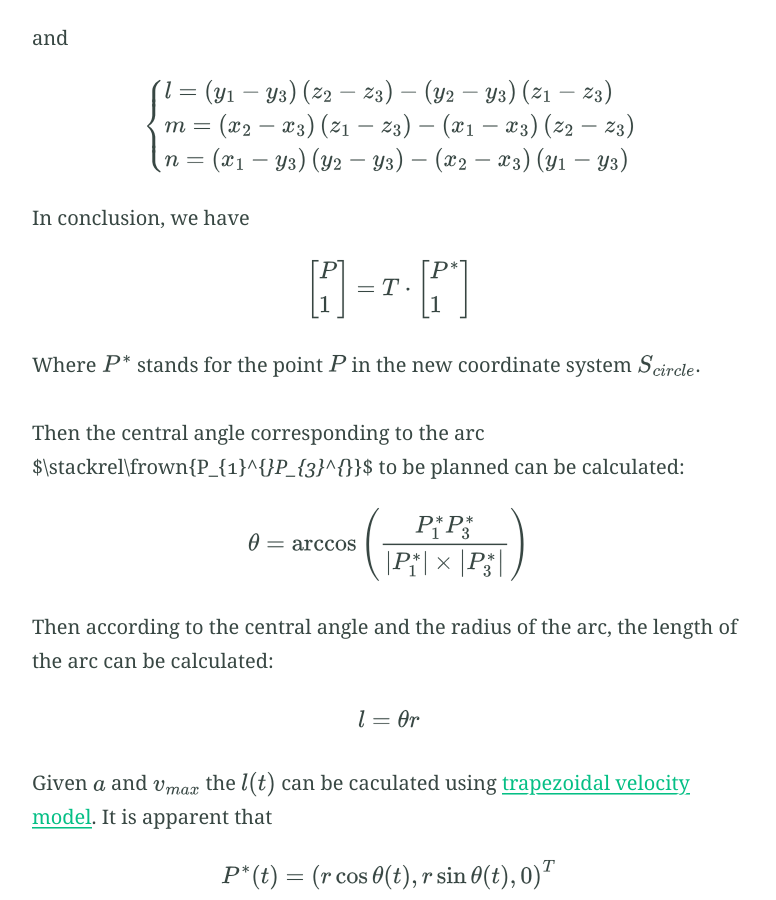
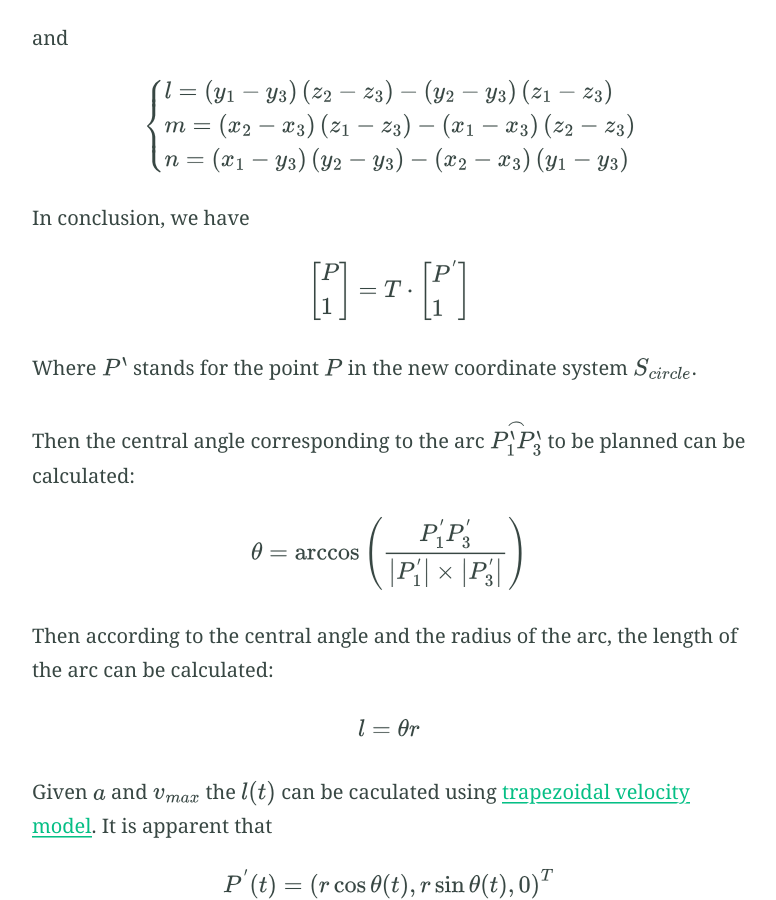
Before and after one commit to Confuzzle/Confuzzle.github.io, a Jekyll site: the page built from _posts/2020-12-31-path-planning-abc(2).md, in a window 1280 px wide and 900 px high, scrolled down 5236 px. Shown: the whole window, without its empty margins (251-1027 px from the left). Built offline with Jekyll 4.4.1, drawn with Linux system fonts in a browser that asks for light colours.

Commit message:
Add arc blog

```diff
--- a/_posts/2020-12-31-path-planning-abc(2).md
+++ b/_posts/2020-12-31-path-planning-abc(2).md
@@ -163,17 +163,17 @@ $$
 P \\
 1
 \end{array}\right]=T \cdot\left[\begin{array}{l}
-P^{*} \\
+P^{'} \\
 1
 \end{array}\right]
 $$
 
-Where $P^{*}$ stands for the point $P$ in the new coordinate system $S_{circle}$.
+Where $P^{'}$ stands for the point $P$ in the new coordinate system $S_{circle}$.
 
-Then the central angle corresponding to the arc $\stackrel\frown{P_{1}^{*}P_{3}^{*}}$ to be planned can be calculated:
+Then the central angle corresponding to the arc $\stackrel\frown{P_{1}^{'}P_{3}^{'}}$ to be planned can be calculated:
 
 $$
-\theta=\arccos \left(\frac{P_{1}^{*}P_{3}^{*}}{\left|P_{1}^{*}\right|\times \left|P_{3}^{*}\right|}\right)
+\theta=\arccos \left(\frac{P_{1}^{'}P_{3}^{'}}{\left|P_{1}^{'}\right|\times \left|P_{3}^{'}\right|}\right)
 $$
 
 Then according to the central angle and the radius of the arc, the length of the arc can be calculated:
@@ -185,7 +185,7 @@ $$
 Given $a$ and $v_{max}$ the $l(t)$ can be caculated using [trapezoidal velocity model](2020-12-29-path-planning-abc.md). It is apparent that
 
 $$
-P^{*}(t)=\left(r \cos \theta(t), r \sin \theta(t), 0\right)^{T}
+P^{'}(t)=\left(r \cos \theta(t), r \sin \theta(t), 0\right)^{T}
 $$
 
 and $P_{t}$ can then be calculated by the transformation matrix $T$.
```
